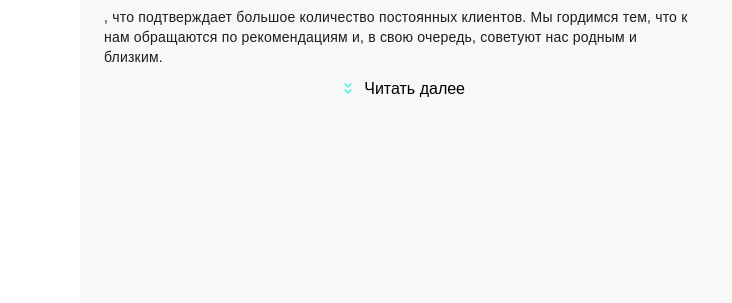
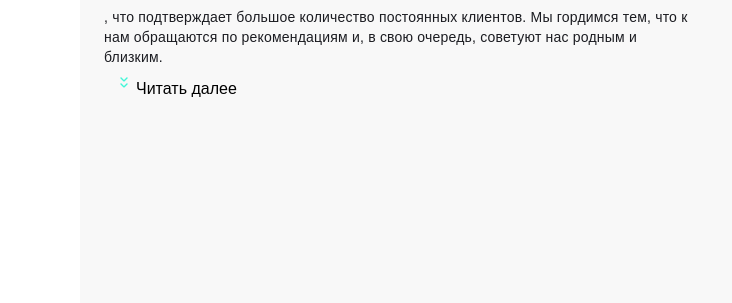
Before and after one commit to BlackSmoke-85/maket-1.3.github.io, a plain HTML site: page index.html in a window 1280 px wide. Shown: the part 262-565 px from the top of the page, 0-732 px from the left. Drawn offline with Linux system fonts and the light colour scheme; a web font is replaced by a local one.

Commit message:
Update style.css

```diff
--- a/style.css
+++ b/style.css
@@ -25,6 +25,12 @@ body{
 /* Задать :hover всем интерактивным элементам */
 .button:hover{
     background-color: #41F6D7;
+    transition: 0.1s;
+}
+.read-more__button:hover{
+    background-color: #41F6D7;
+    transition: 0.1s;
+    border-radius: 6px;
 }
 
 .wrapper {
@@ -225,27 +231,20 @@ body{
     margin: 16px;
 }
 
-.article-content__read-more {
+.read-more__button {
     display: flex;
-
+    background: none; /* Фон по умолчанию - прозрачный */
+    border: none; /* Убираем рамку */
+    cursor: pointer; /* Указываем, что это кликабельный элемент */
+    font-size: 16px; /* Размер шрифта */
+    line-height: 24px; /* Высота строки */
+    margin-left: 16px; /* Отступ слева */
+    margin-bottom: 16px; /* Отступ снизу */
+    padding: 0; /* Убираем внутренние отступы */
+    font-family: "TT Lakes", sans-serif; /* Шрифт */
+    transition: background 0.3s; /* Плавный переход для фона */
 }
 
-.read-more__button {
-    background: none;
-    border: none;
-    cursor: pointer;
-    font-size: 16px;
-    line-height: 24px;
-    margin-left: 16px;
-    margin-bottom: 16px;
-    padding: 0;
-    font-family: "TT Lakes", sans-serif;
-    transition: background 0.3s;
-}
-.read-more__button:hover {
-    background: rgba(0, 0, 0, 0.1);
-    border-radius: 6px;
-}
 
 .read-more__strelka{
     margin-right: 8px;
@@ -343,7 +342,7 @@ body{
 @media screen and (min-width: 1120px) {
 
 .wrapper {
-     min-width: 1120px;
+    min-width: 1120px;
     margin: 0 auto;
 }
 
@@ -351,7 +350,7 @@ body{
     display: none;
 }
 
-.menu-third__settings {
+.menu-third__settings { /* третье меню - настройки */
     width: 40px;
     height: 40px;
     background-color: #FF3E79;
@@ -362,7 +361,7 @@ body{
     background-position: center;
 }
 
-.menu-third__search {
+.menu-third__search { /* третье меню - поиск */
     width: 40px;
     height: 40px;
     background-color: #FF3E79;
```
